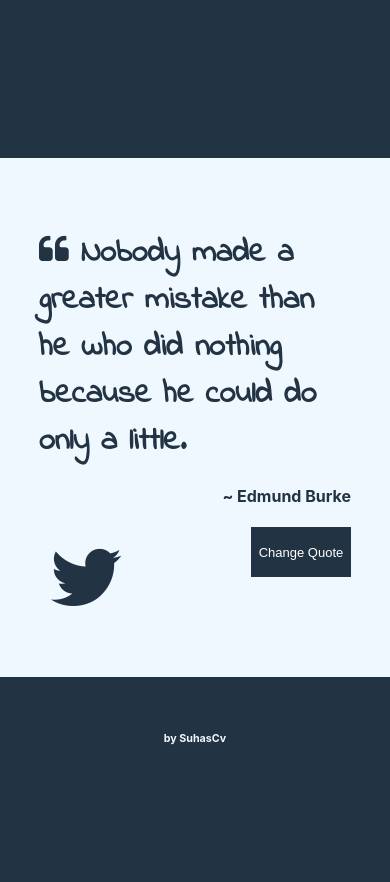
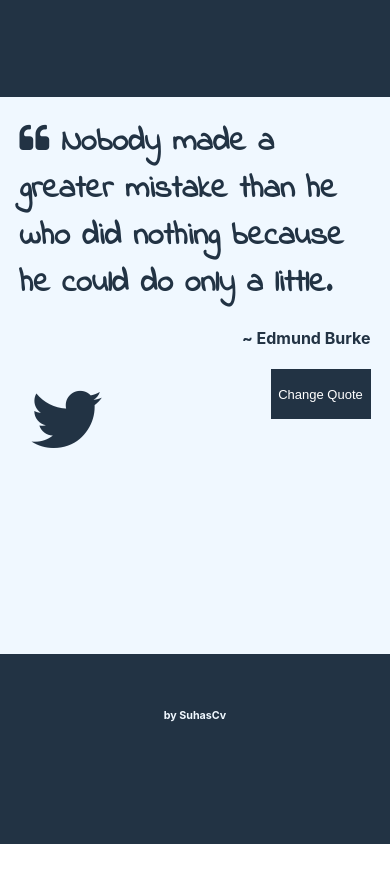
Before and after one commit to suhascv/RandomQuoteGenerator, a React (Create React App) app: page / in a window 390 px wide. Shown: the top 882 px of the page. After the commit the page ends 844 px from the top, so only its background shows below. Built offline with nearby package versions, Linux system fonts and the light colour scheme.

Commit message:
height sorted

```diff
--- a/src/Components/RandomQuotes.css
+++ b/src/Components/RandomQuotes.css
@@ -2,12 +2,11 @@
 
 
 .container{
-    margin-top:-20px;
     display: flex;
     flex-direction: column;
     align-items: center;
     justify-content: center;
-    min-height:110vh;
+    min-height:100vh;
 }
 
 .quote-container{
@@ -86,12 +85,15 @@ button:hover{
     }
 
     .quote-footer{
-        width:80vw;
+        width:90vw;
+        overflow-x: hidden;
     }
     .quote-container{
+        overflow-x: hidden;
         top:0;
         margin-top:0;
-        width:80vw;
-        height:auto;
+        padding-top:0;
+        width:90vw;
+        min-height:60vh;
     }
 }
```
